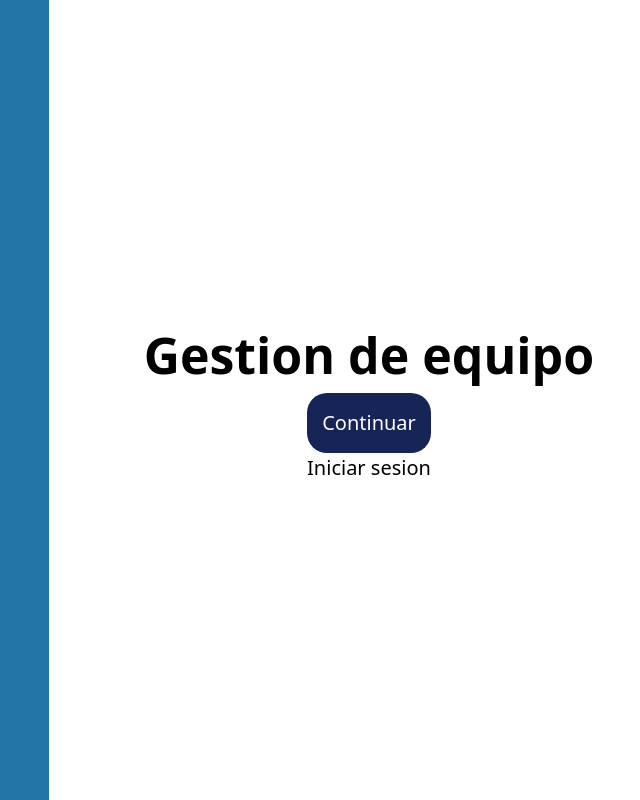
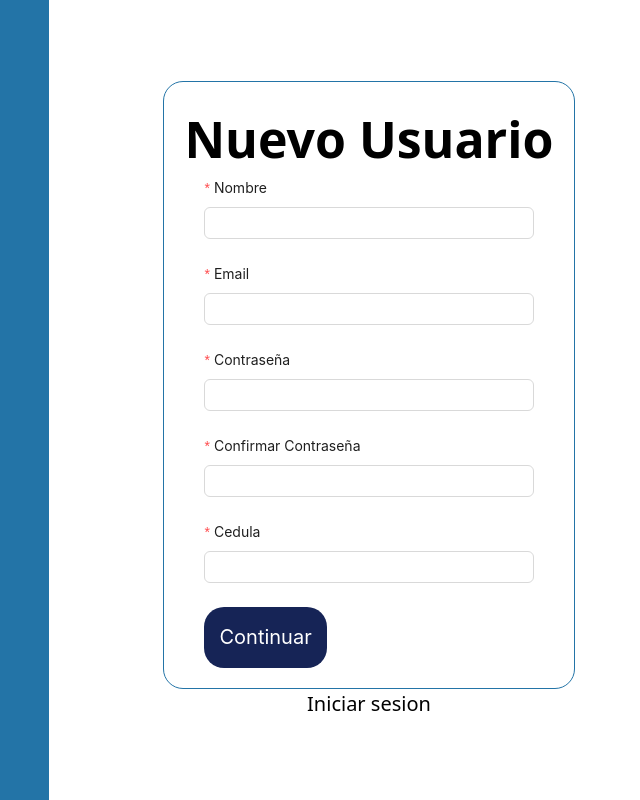
Before and after one commit to jotade13/unet-sipl-frontend, a React (Vite) app: page /register in a window 1280 px wide. Shown: the whole page, without its empty margins (591-1231 px from the left). Built offline with nearby package versions, Linux system fonts and the light colour scheme; no server answers.

Commit message:
new details

```diff
--- a/src/containers/DefaultLayout.jsx
+++ b/src/containers/DefaultLayout.jsx
@@ -1,7 +1,28 @@
-import { Outlet } from "react-router"
+import { useCallback, useState, useEffect } from "react"
+import { Outlet,Navigate } from "react-router"
+import { axiosQuery } from "../utils/axios";
+import { Spin } from "antd";
 
 export const DefaultLayout = () => {
-    return <>
-        <Outlet/>
-    </>
+    const [logged, setLogged] = useState(false);
+    const [loading, setLoading] = useState(true);
+
+    const verify = useCallback(async () => {
+        try {
+            await axiosQuery.get('/equipment', {params: {status:''}});
+            setLogged(true)
+            setLoading(false)
+        } catch (error) {
+            setLoading(false)
+            throw error.response ? error.response.data : new Error('Network Error');
+        } finally {
+            setLoading(false)
+        }
+    },[])
+
+    useEffect(() => { verify() },[])
+
+    return loading ? <div className="d-flex w-full h-[100vh] flex justify-center items-center">
+        <Spin/>
+    </div> : logged ? <Outlet/> : <Navigate to="/login" replace />
 }
--- a/src/containers/dashboard.jsx
+++ b/src/containers/dashboard.jsx
@@ -1,5 +1,5 @@
 import {useCallback, useEffect, useState} from 'react'
-import { Link } from 'react-router'
+import { Link, useNavigate } from 'react-router'
 import { useForm } from "react-hook-form"
 import { Input, Form } from "antd"
 import { PuzzlePieceIcon, UserIcon } from '@heroicons/react/24/outline'
@@ -10,7 +10,7 @@ import equipmentConsts from "../consts/equipment-consts.js";
 
 function Login() {
     const status = Object.values(equipmentConsts.status)
-
+    const navigate = useNavigate()
     const [statusSelect, setStatusSelect] = useState(0)
     const [user, setUser] = useState({})
     const [equipments, setEquipments] = useState([])
@@ -36,13 +36,17 @@ function Login() {
 
     return (
         <section className='flex justify-start flex-col items-center w-full h-[100vh] p-[100px]'>
-            <div style={{borderRadius:'0px 0px 0px 40px'}} className='fixed right-0 top-0 w-[180px] h-[120px] border-6 border-solid border-[#2374a7] flex justify-center items-center gap-[5px] flex-col p-[40px]'>
+            <div style={{borderRadius:'0px 0px 0px 40px'}} className='fixed right-0 top-0 w-[180px] h-[120px] border border-solid border-gray-200 shadow-md flex justify-center items-center gap-[5px] flex-col p-[40px]'>
                 <UserIcon style={{width:'50px',height:'50px',minWidth:'50px',minHeight:'50px', color:'black'}}/>
                 <p className='text-black text-center w-full'>{user?.name}</p>
+            </div>
+            <div onClick={() => {localStorage.setItem('token',''); navigate('/login')}} style={{borderRadius:'0px 0px 0px 40px', cursor:'pointer'}} className='fixed right-[180px] top-[0px] w-[180px] h-[60px] border border-solid border-gray-200 shadow-md flex justify-center items-center gap-[5px] flex-col p-[20px]'>
+                <p className='text-black text-center w-full'>Cerrar Sesion</p>
             </div>
             <div className='w-full h-auto flex flex-row mb-[30px] gap-[20px]'>
                 {status.map((e,index) => (
                     <div
+                        key={index}
                         style={{borderRadius:'20px', background: statusSelect === index ? '#162456' : 'white', color: statusSelect === index ? 'white' : '#162456', transition:'all ease-in-out 0.5s', cursor:'pointer'}}
                         className='border-2 border-solid border-blue-950 p-[10px] font-bold'
                         onClick={() => setStatusSelect(index)}
@@ -58,7 +62,7 @@ function Login() {
                         viewport={{ once: false }}
                         transition={{ duration: 0.4, delay: index * 0.1 }}
                         style={{borderRadius:'20px'}}
-                        className='h-auto pt-[100px] w-[300px] relative flex flex-col justify-center items-center border-2 border-solid border-blue-950 p-[10px]'
+                        className='h-auto pt-[100px] w-[300px] relative flex flex-col justify-center items-center border border-solid border-gray-200 shadow-sm hover:shadow-md transition-shadow duration-200 p-[10px]'
                     >
                         <div className='infiniti-move absolute right-[-10px] top-[-10px] max-w-[140px] border-2 p-[10px] bg-white' style={{borderRadius:'20px', zIndex:'2'}}>
                             {status}
--- a/src/containers/login.jsx
+++ b/src/containers/login.jsx
@@ -1,18 +1,16 @@
 import { Link, useNavigate } from 'react-router'
-import { Input, Form } from "antd"
+import { Input, Form, Divider } from "antd"
 import { axiosQuery } from '../utils/axios';
 
 function Login() {
   const navigate = useNavigate();
+  const [form] = Form.useForm();
 
-
-
-  const   onFinish = async (values) => {
-    console.log(values)
-    const response = await axiosQuery.post("/login",values);
-    console.log(response)
+  const   onFinish = async () => {
+    let user = form.getFieldValue();
+    const response = await axiosQuery.post("/login",user);
     localStorage.setItem("token", response.data.data.token)
-    navigate("dashboard")
+    navigate("/dashboard")
   };
 
   return (
@@ -24,6 +22,7 @@ function Login() {
           {/* formulario */}
           <div className='w-full h-auto px-[20px]'>
             <Form
+              form={form}
               layout='vertical'
               className='w-full'
               // style={{ maxWidth: 600 }}
--- a/src/containers/register.jsx
+++ b/src/containers/register.jsx
@@ -1,15 +1,66 @@
-import { useState } from 'react'
-import { Link } from 'react-router'
+import { Link, useNavigate } from 'react-router'
+import { Input, Form, Divider } from "antd"
+import { axiosQuery } from '../utils/axios';
+import { register } from '../services/auth-services';
 
-function Register() {
+function Login() {
+  const navigate = useNavigate();
+  const [form] = Form.useForm();
+
+  const onFinish = async () => {
+    let data = form.getFieldsValue();
+    await register(data)
+    navigate('/login')
+  }
 
   return (
     <section className='flex justify-center flex-row items-center w-full h-[100vh]'>
       <div className='w-[50%] h-[100%] flex bg-[#2374a7]'></div>
       <div className='w-[50%] h-[100%] p-[20px] flex flex-col items-center justify-center'>
-          <h1 className='text-[50px] font-bold text-center'>Gestion de equipo</h1>
+        <div className='flex flex-col items-center justify-center' style={{borderRadius:'20px', border:'1px solid #2374a7', padding:'20px'}}>
+          <h1 className='text-[50px] font-bold text-center'>Nuevo Usuario</h1>
           {/* formulario */}
-          {/* cierre formulario */}
+          <div className='w-full h-auto px-[20px]'>
+            <Form
+              form={form}
+              onFinish={onFinish}
+              layout='vertical'
+            >
+              <Form.Item
+                label="Nombre"
+                name="name"
+                rules={[{ required: true, message: 'Por favor agrega tu nombre' }]}
+              >
+                <Input />
+              </Form.Item>
+              <Form.Item
+                label="Email"
+                name="email"
+                rules={[{ required: true, message: 'Por favor agrega tu email' }]}
+              >
+                <Input />
+              </Form.Item>
+              <Form.Item
+                label="Contraseña"
+                name="password"
+                rules={[{ required: true, message: 'La contrasñea debe tener 8 caracteres'   }]}
+              >
+                <Input type='password'/>
+              </Form.Item>
+              <Form.Item
+                label="Confirmar Contraseña"
+                name="password_confirmation"
+                rules={[{ required: true, message: 'La contrasñea debe tener 8 caracteres'   }]}
+              >
+                <Input type='password'/>
+              </Form.Item>
+              <Form.Item
+                label="Cedula"
+                name="identity_card"
+                rules={[{ required: true, message: 'Por favor agrega tu Cedula' }]}
+              >
+                <Input />
+              </Form.Item>
               <button
                 type="submit"
                 style={{borderRadius:'20px',background:'#162456'}}
@@ -17,10 +68,13 @@ function Register() {
               >
                 Continuar
               </button>
+          </Form>
+          </div>
+        </div>
         <Link to="../login" className='text-[20px]'>Iniciar sesion</Link>
       </div>
     </section>
   )
 }
 
-export default Register
+export default Login
--- a/src/services/auth-services.js
+++ b/src/services/auth-services.js
@@ -1,17 +1,17 @@
-import axiosQuery from '../utils/axios.js'
+import { axiosQuery } from '../utils/axios.js'
 
-export const login = async (email, password) => {
+export const login = async (data) => {
     try {
-        const response = await axiosQuery.post('/auth/login', { email, password });
+        const response = await axiosQuery.post('/login', data);
         return response.data;
     } catch (error) {
         throw error.response ? error.response.data : new Error('Network Error');
     }
 }
 
-export const register = async (name, email, password) => {
+export const register = async (data) => {
     try {
-        const response = await axiosQuery.post('/auth/register', { name, email, password });
+        const response = await axiosQuery.post('/register', data);
         return response.data;
     } catch (error) {
         throw error.response ? error.response.data : new Error('Network Error');
--- a/src/utils/axios.js
+++ b/src/utils/axios.js
@@ -1,10 +1,22 @@
 import axios from "axios"
 
 export const axiosQuery = axios.create({
-  baseURL: import.meta.env.VITE_API_URL + '/api',
+  baseURL: import.meta.env.VITE_API_URL + "/api",
   headers: {
-    'Accept': 'application/json',
-    'Content-Type': 'application/json',
-    'Authorization': 'Bearer 8|RUMC3urBVlxnDM8hOofeWKrSPcUAsC8mVkyGxolebdcbc2ae'
+    Accept: "application/json",
+    "Content-Type": "application/json",
+  },
+});
+
+axiosQuery.interceptors.request.use(
+  async (config) => {
+    const token = localStorage.getItem("token");
+    if (token) {
+      config.headers.Authorization = `Bearer ${token}`;
+    }
+    return config;
+  },
+  (error) => {
+    return Promise.reject(error);
   }
-});
+);
```
Also changed, not shown: 1 other file (tests, documents, lock files or other folders). Lines whose indentation alone changed are shown as unchanged.
